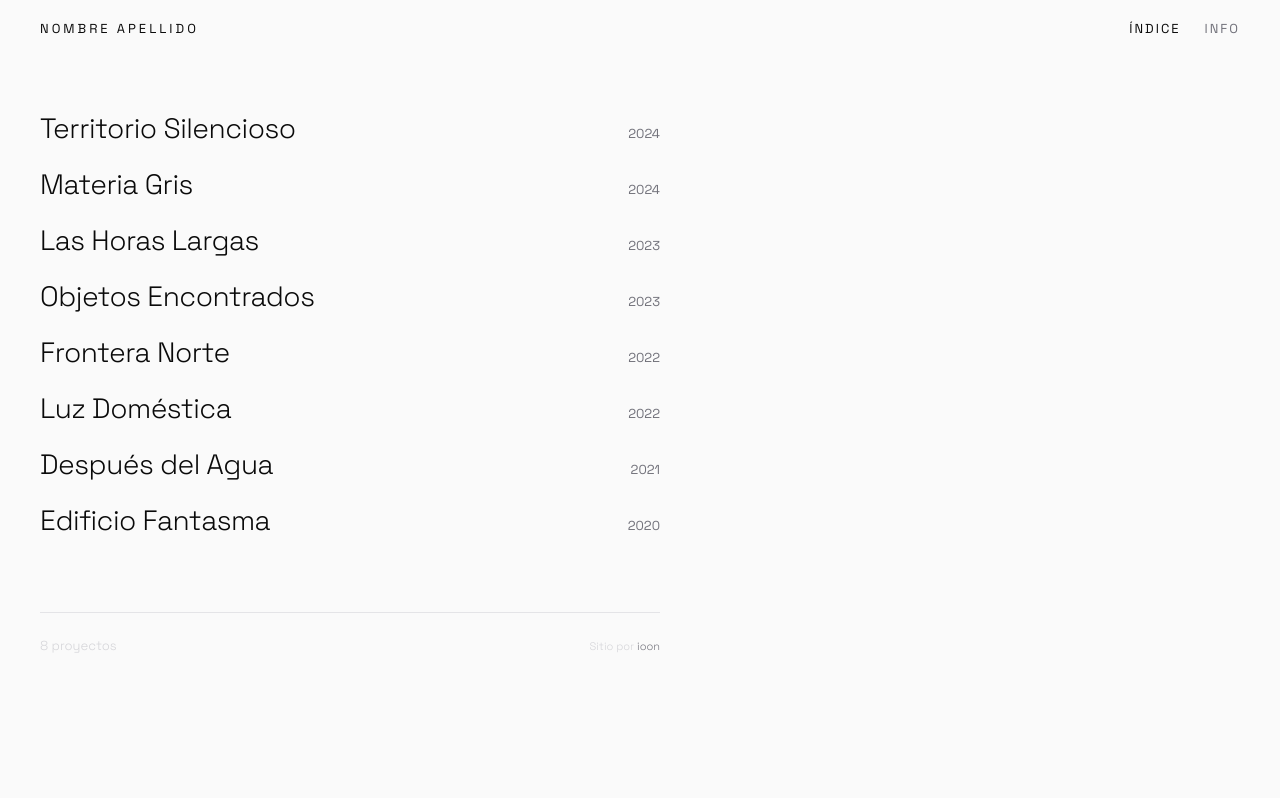
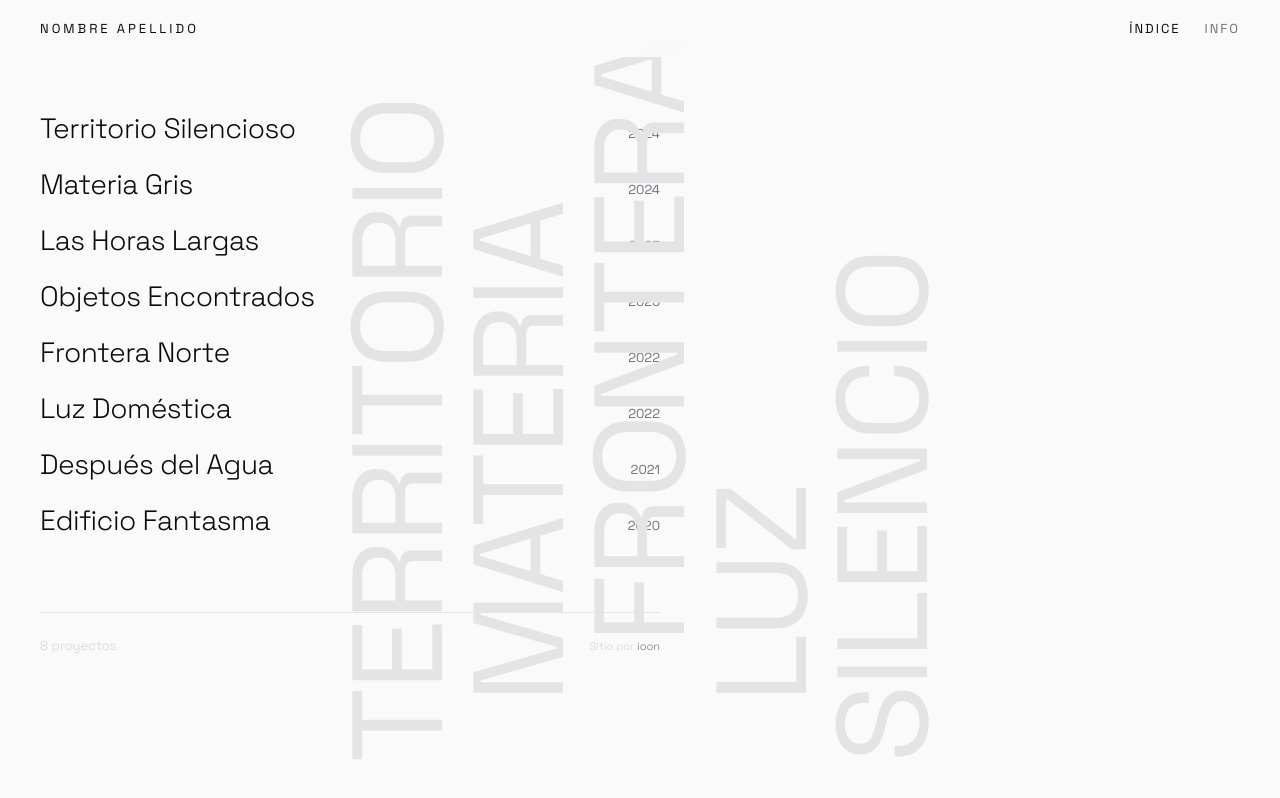
Before and after one commit to fjleonpacheco-cmd/-0_ioon, a React (Vite) app in the folder demo-fotografia-1/: page / in a window 1280 px wide. Built offline with nearby package versions, Linux system fonts and the light colour scheme.

Commit message:
foto: vertical type centered behind content

```diff
--- a/demo-fotografia-1/src/App.jsx
+++ b/demo-fotografia-1/src/App.jsx
@@ -327,6 +327,8 @@ export default function App() {
             padding: "100px 40px 60px",
             maxWidth: 700,
             animation: "fadeIn 0.3s ease",
+            position: "relative",
+            zIndex: 1,
           }}
         >
           {PROJECTS.map((project) => (
@@ -385,6 +387,7 @@ export default function App() {
                 overflow: "hidden",
                 pointerEvents: "none",
                 animation: "fadeIn 0.2s ease",
+                zIndex: 2,
               }}
             >
               <img
@@ -400,21 +403,17 @@ export default function App() {
             </div>
           )}
 
-          {/* Vertical typography */}
-          {!hoveredProject && (
+          {/* Vertical typography — background layer */}
           <div
             className="vertical-type"
             style={{
               position: "fixed",
-                right: 0,
-                top: 0,
-                bottom: 0,
-                width: "50vw",
+              inset: 0,
               display: "flex",
               justifyContent: "center",
               alignItems: "center",
               pointerEvents: "none",
-                animation: "fadeIn 0.3s ease",
+              zIndex: 0,
             }}
           >
             <div style={{
@@ -445,7 +444,6 @@ export default function App() {
               ))}
             </div>
           </div>
-          )}
         </main>
       )}
 
```
Lines whose indentation alone changed are shown as unchanged.
